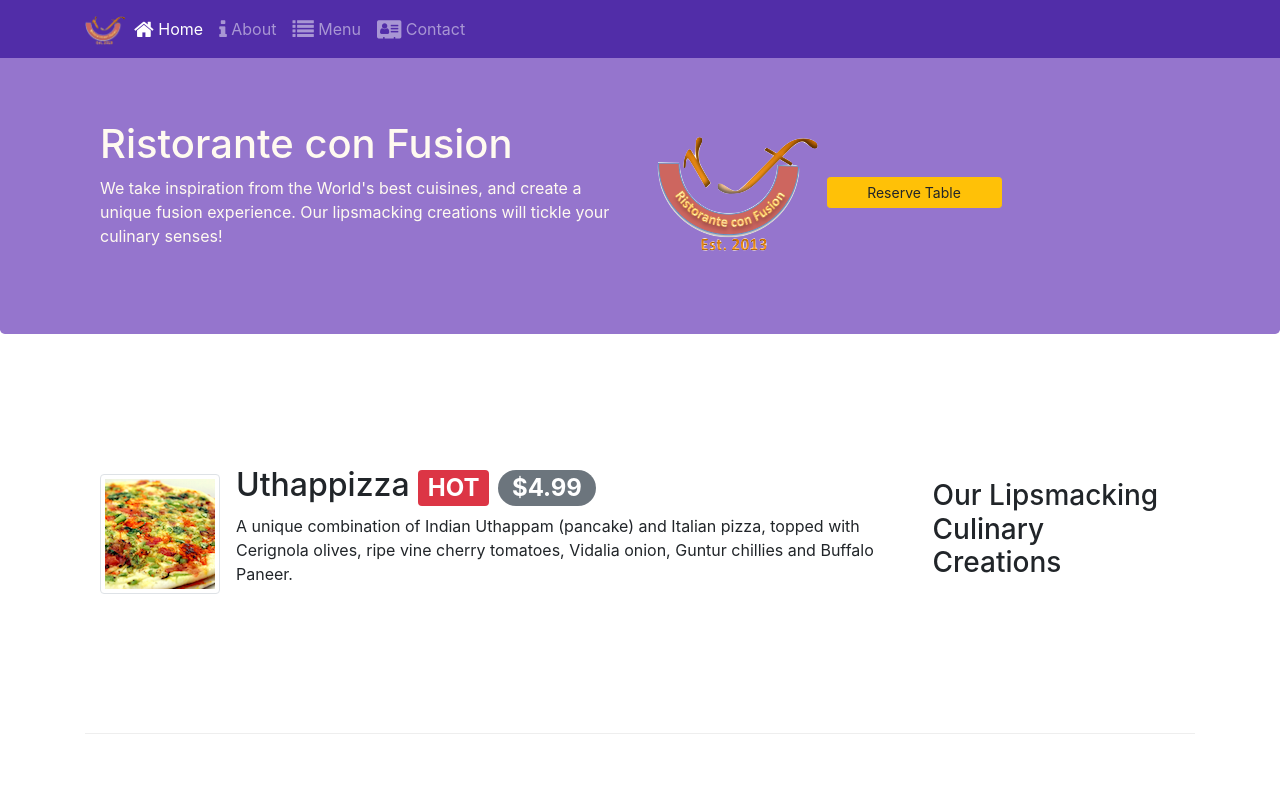
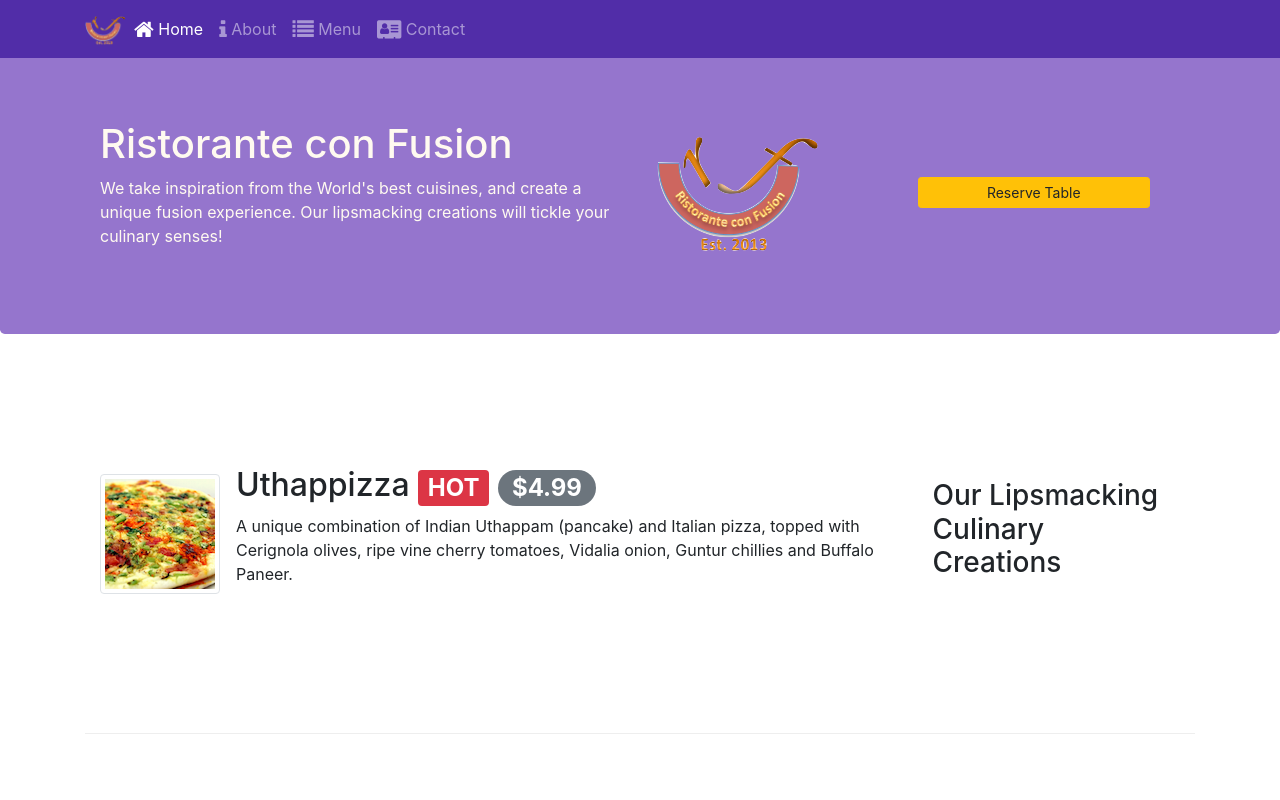
Before and after one commit to AshTears/conFusion, a website: page index.html in a window 1280 px wide. Shown: the top 800 px of the page. Drawn offline with nearby package versions, Linux system fonts and the light colour scheme.

Commit message:
Assignment 2

```diff
--- a/index.html
+++ b/index.html
@@ -38,9 +38,13 @@
                     <h1>Ristorante con Fusion</h1>
                     <p>We take inspiration from the World's best cuisines, and create a unique fusion experience. Our lipsmacking creations will tickle your culinary senses!</p>
                 </div>
-                <div class="col-12 col-sm-6 align-self-center d-md-block">
-					<img src="img/logo.png" class="img-fluid">
-					<a class="btn btn-warning btn-sm col-4" href="#reserveTable" role="button">Reserve Table</a>
+                <div class="row col-12 col-sm-6 align-self-center">
+					<div class="col-6">
+						<img src="img/logo.png" class="img-fluid">
+					</div>
+					<div class="col-6 d-flex align-items-center">
+						<a class="btn btn-warning btn-sm btn-block" href="#reserveTable" role="button">Reserve Table</a>
+					</div>
                 </div>
             </div>
         </div>
```
